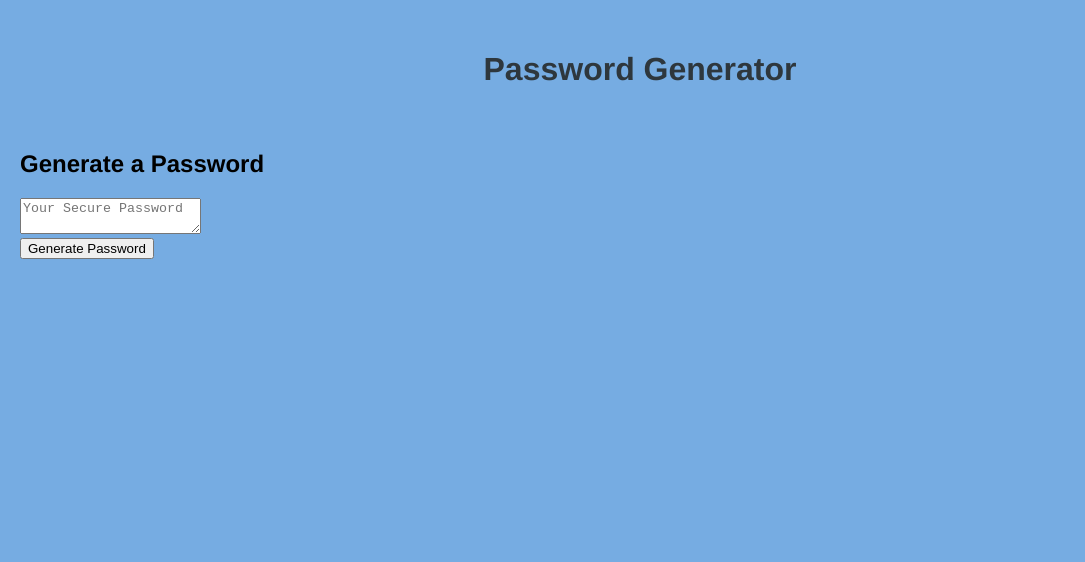
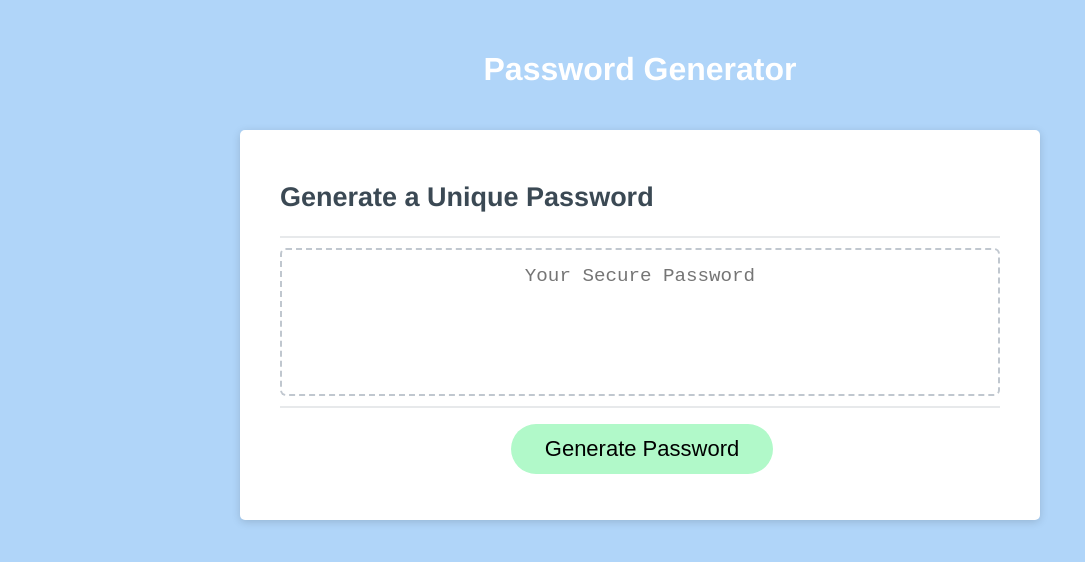
Before and after one commit to ausmo/HW3PasswordGenerator, a plain HTML site: page index.html in a window 1280 px wide. Shown: the whole page, without its empty margins (0-1085 px from the left). Drawn offline with Linux system fonts and the light colour scheme.

Commit message:
css for cards and button

```diff
--- a/index.html
+++ b/index.html
@@ -14,7 +14,7 @@
       </header>
       <div class="card">
         <div class="card-header">
-          <h2>Generate a Password</h2>
+          <h2>Generate a Unique Password</h2>
         </div>
         <div class="card-body">
           <textarea
--- a/style.css
+++ b/style.css
@@ -1,3 +1,8 @@
+*,
+*::before,
+*::after {
+  box-sizing: border-box;
+}
 html,
 body,
 .wrap {
@@ -8,7 +13,7 @@ body,
 
 body {
   font-family: Helvetica;
-  background-color: #76ace2;
+  background-color: #b0d5f9;
 }
 
 .wrap {
@@ -21,5 +26,111 @@ header {
   text-align: center;
   padding: 20px;
   padding-top: 0px;
-  color: hsl(204, 14%, 21%);
+  color: hsl(0, 0%, 100%);
 }
+
+.card {
+    background-color: hsl(0, 0%, 100%);
+    border-radius: 5px;
+    border-width: 1px;
+    box-shadow: rgba(0, 0, 0, 0.15) 0px 2px 8px 0px;
+    color: hsl(206, 17%, 28%);
+    font-size: 18px;
+    margin: 0 auto;
+    max-width: 800px;
+    padding: 30px 40px;
+  }
+
+  .card-header::after {
+    content: " ";
+    display: block;
+    width: 100%;
+    background: #e7e9eb;
+    height: 2px;
+  }
+
+  .card-body {
+    min-height: 100px;
+  }
+
+  .card-footer {
+    text-align: center;
+  }
+
+  .card-footer::before {
+    content: " ";
+    display: block;
+    width: 100%;
+    background: #e7e9eb;
+    height: 2px;
+  }
+
+  .card-footer::after {
+    content: " ";
+    display: block;
+    clear: both;
+  }
+
+  .btn {
+    border: none;
+    background-color: rgb(177, 249, 201);
+    border-radius: 25px;
+    box-shadow: rgba(0, 0, 0, 0.1) 0px 1px 6px 0px rgba(0, 0, 0, 0.2) 0px 1px 1px
+      0px;
+    color: hsl(0, 0%, 0%);
+    display: inline-block;
+    font-size: 22px;
+    line-height: 22px;
+    margin: 16px 16px 16px 20px;
+    padding: 14px 34px;
+    text-align: center;
+    cursor: pointer;
+  }
+
+  button[disabled] {
+    cursor: default;
+    background: #c0c7cf;
+  }
+
+  .float-right {
+    float: right;
+  }
+
+  #password {
+    -webkit-appearance: none;
+    -moz-appearance: none;
+    appearance: none;
+    border: none;
+    display: block;
+    width: 100%;
+    padding-top: 15px;
+    padding-left: 15px;
+    padding-right: 15px;
+    padding-bottom: 85px;
+    font-size: 1.2rem;
+    text-align: center;
+    margin-top: 10px;
+    margin-bottom: 10px;
+    border: 2px dashed #c0c7cf;
+    border-radius: 6px;
+    resize: none;
+    overflow: hidden;
+  }
+
+  @media (max-width: 690px) {
+    .btn {
+      font-size: 1rem;
+      margin: 16px 0px 0px 0px;
+      padding: 10px 15px;
+    }
+
+    #password {
+      font-size: 1rem;
+    }
+  }
+
+  @media (max-width: 500px) {
+    .btn {
+      font-size: 0.8rem;
+    }
+  }
```
